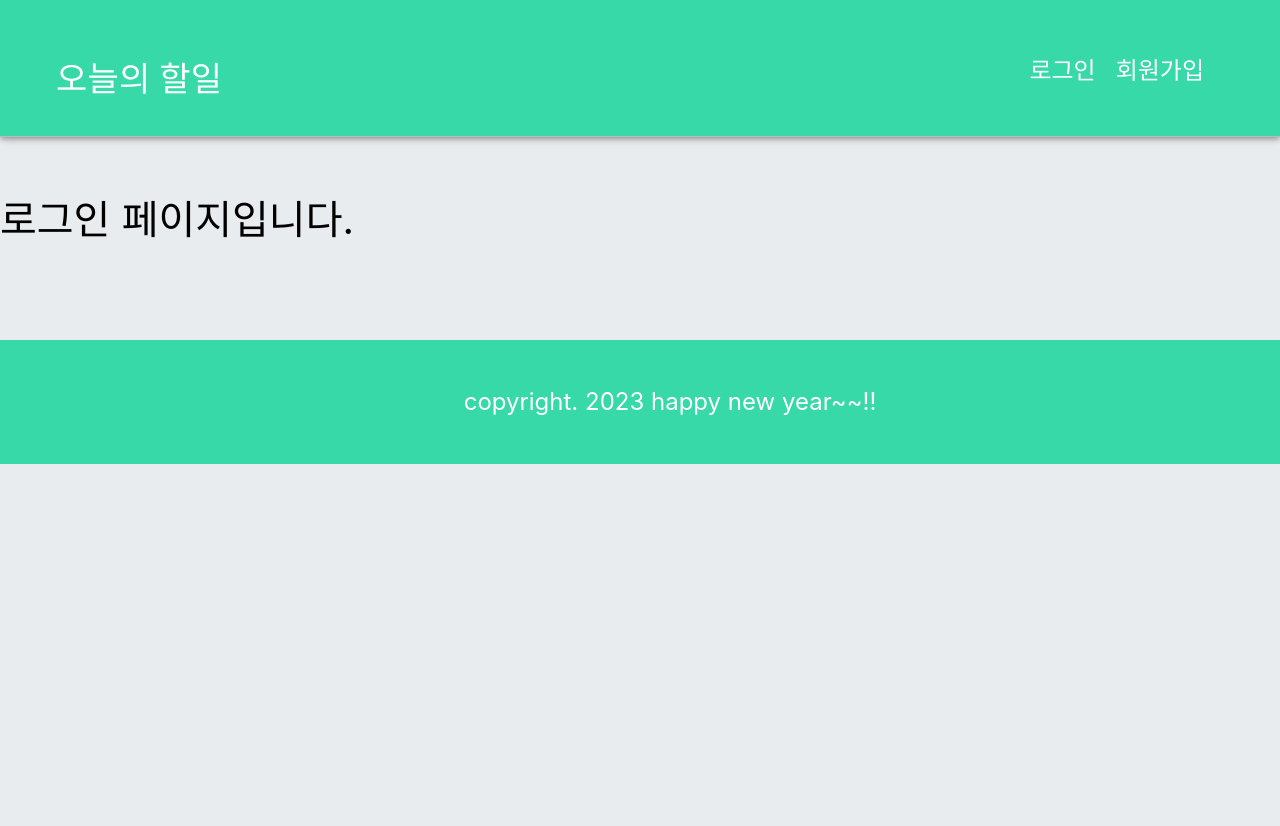
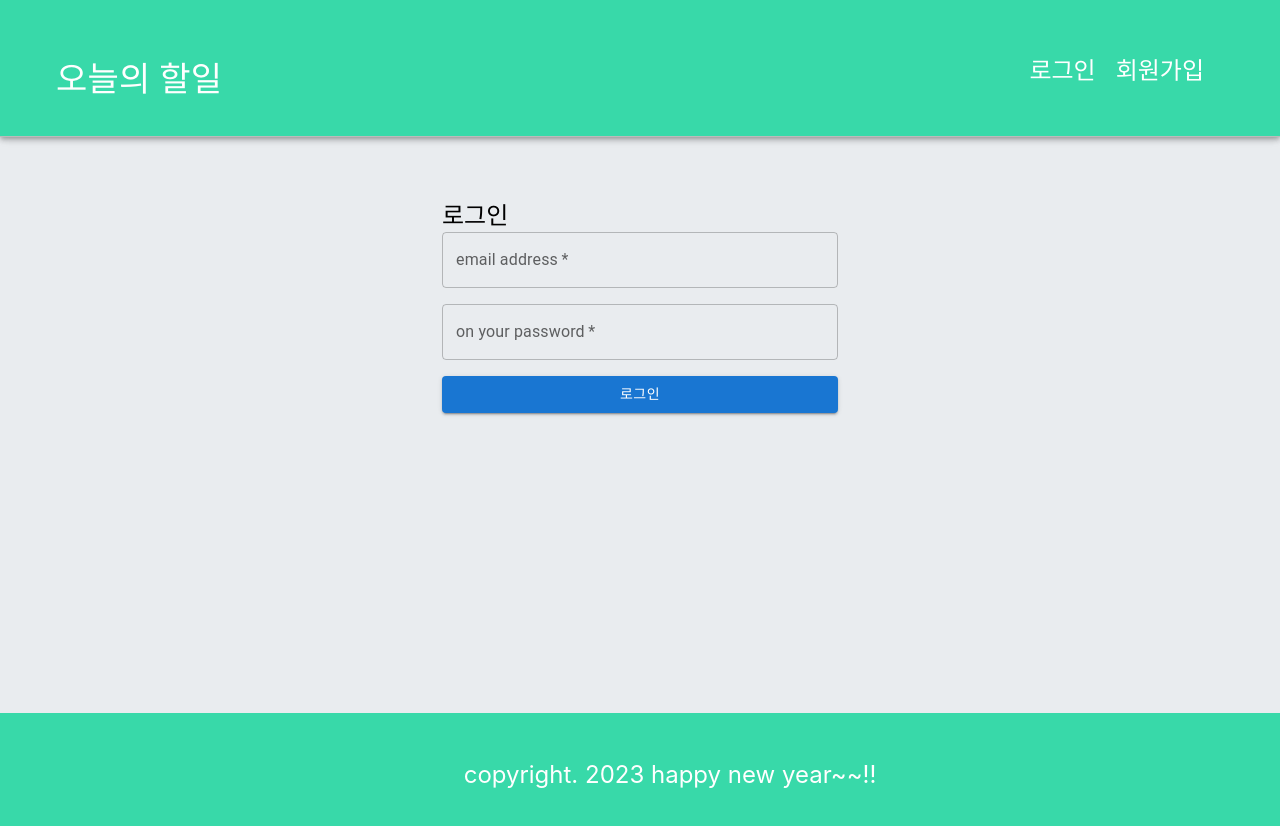
Before and after one commit to hydeandjek/react-todo-app, a React (Create React App) app: page /login in a window 1280 px wide. Shown: the top 826 px of the page. Before the commit the page ends 800 px from the top, so only its background shows below. Built offline with nearby package versions, Linux system fonts and the light colour scheme.

Commit message:
#10. 로그인 기능 구현(Context API)

```diff
--- a/src/App.css
+++ b/src/App.css
@@ -6,3 +6,17 @@
 body {
   background-color: #e9ecef;
 }
+
+.wrapper {
+  display: flex;
+  flex-direction: column;
+  justify-content: space-between;
+  height: 100vh;
+}
+
+.content-wrapper {
+  display: flex;
+  justify-content: center;
+  align-items: center;
+  flex-direction: column;
+}
--- a/src/App.js
+++ b/src/App.js
@@ -5,11 +5,15 @@
 import TodoTemplate from './components/todo/TodoTemplate';
 import Login from './components/user/Login';
 import Join from './components/user/Join';
+import { AuthContextProvider } from './utils/AuthContext';
 
 function App() {
   return (
-    <>
+    // 데이터를 전달하고자 하는 자식 컴포넌트들을 Provider 로 감쌉니다.
+    <AuthContextProvider>
+      <div className='wrapper'>
         <Header />
+        <div className='content-wrapper'>
           <Routes>
             <Route
               path='/'
@@ -24,8 +28,10 @@
               element={<Join />}
             />
           </Routes>
+        </div>
         <Footer />
-    </>
+      </div>
+    </AuthContextProvider>
   );
 }
 
--- a/src/components/layout/Header.js
+++ b/src/components/layout/Header.js
@@ -1,9 +1,23 @@
+import React, { useContext, useEffect, useState } from 'react';
 import { AppBar, Grid, Toolbar, Typography } from '@mui/material';
-import React from 'react';
-import { Link } from 'react-router-dom';
+import { Link, useNavigate } from 'react-router-dom';
 import './Header.scss';
+import { isLogin, getLoginUserInfo } from '../../utils/login-util';
+import AuthContext from '../../utils/AuthContext';
 
 const Header = () => {
+  const redirection = useNavigate();
+
+  // AuthContext에서 로그인 상태를 가져옵니다.
+  const { isLoggedIn, userName, onLogout } = useContext(AuthContext);
+
+  // 로그아웃 핸들러
+  const logoutHandler = () => {
+    // AuthContext의 onLogout 함수를 호출하여 로그인 상태를 업데이트 합니다.
+    onLogout();
+    redirection('/login');
+  };
+
   return (
     <AppBar
       position='fixed'
@@ -27,14 +41,27 @@
                 alignItems: 'center',
               }}
             >
-              <Typography variant='h4'>오늘의 할일</Typography>
+              <Typography variant='h4'>
+                {isLoggedIn ? userName + '님' : '오늘'}의 할일
+              </Typography>
             </div>
           </Grid>
 
           <Grid item>
             <div className='btn-group'>
-              <Link to='/login'>로그인</Link>
-              <Link to='/join'>회원가입</Link>
+              {isLoggedIn ? (
+                <button
+                  className='logout-btn'
+                  onClick={logoutHandler}
+                >
+                  로그아웃
+                </button>
+              ) : (
+                <>
+                  <Link to='/login'>로그인</Link>
+                  <Link to='/join'>회원가입</Link>
+                </>
+              )}
             </div>
           </Grid>
         </Grid>
--- a/src/components/layout/Header.scss
+++ b/src/components/layout/Header.scss
@@ -1,4 +1,4 @@
-.btn-group {
+.btn-group * {
   font-size: 24px;
 }
 .btn-group a,
--- a/src/components/user/Join.js
+++ b/src/components/user/Join.js
@@ -1,4 +1,3 @@
-import { SetMeal } from '@mui/icons-material';
 import {
   Button,
   Container,
--- a/src/components/user/Login.js
+++ b/src/components/user/Login.js
@@ -1,10 +1,159 @@
-import React from 'react';
+import { Button, Container, Grid, TextField, Typography } from '@mui/material';
+import React, { useContext } from 'react';
+import { API_BASE_URL as BASE, USER } from '../../config/host-config';
+import { useNavigate } from 'react-router-dom';
+import AuthContext from '../../utils/AuthContext';
 
 const Login = () => {
+  const redirection = useNavigate();
+
+  const { onLogin } = useContext(AuthContext);
+
+  const REQUEST_URL = BASE + USER + '/signin';
+
+  // 서버에 비동기 로그인 요청(AJAX 요청)
+  // 함수 앞에 async 를 붙이면 해당 함수는 프로미스 객체를 바로 리턴합니다.
+  const fetchLogin = async () => {
+    // 이메일 , 비밀번호 입력 태그 얻어오기
+
+    const $email = document.getElementById('email');
+    const $password = document.getElementById('password');
+
+    // await는 async로 선언된 함수에서만 사용이 가능합니다.
+    // awaut는 프로미스 객체가 처리될 때까지 기다립니다.
+    // 프로미스 객체의 반환 값을 바로 활용할 수 있도록 도와줍니다.
+    // then()을 활용하는 것보다 가독성이 좋고, 쓰기도 쉽습니다.
+    const res = await fetch(REQUEST_URL, {
+      method: 'POST',
+      headers: { 'content-type': 'application/json' },
+      body: JSON.stringify({
+        email: $email.value,
+        password: $password.value,
+      }),
+    });
+
+    if (res.status === 400) {
+      const text = await res.text();
+      alert(text);
+      return;
+    }
+
+    const { token, userName, email, role } = await res.json(); //서버에서 온 json 읽기
+
+    // Context API 를 사용하여 로그인 상태를 업데이트 합니다.
+    onLogin(token, userName, role);
+
+    // 홈으로 리다이렉트
+    redirection('/');
+
+    // fetch(REQUEST_URL, {
+    //   method: 'POST',
+    //   headers: { 'content-type': 'application/json' },
+    //   body: JSON.stringify({
+    //     email: $email.value,
+    //     password: $password.value,
+    //   }),
+    // })
+    //   .then((res) => {
+    //     if (res.status === 400) {
+    //       // 가입이 안되어있거나 , 비번 틀린 경우
+    //       return res.text(); // 에러메세지는 text이기 때문에 text()를 리턴.
+    //     }
+    //     return res.json(); // 400에러가 아니라면 로그인 성공이기 때문에 json()을 리턴.
+    //   })
+    //   .then((result) => {
+    //     if (typeof result === 'string') {
+    //       alert(result);
+    //       return;
+    //     }
+    //     console.log(result);
+    //   });
+  };
+
+  // 로그인 요청 핸들러
+  const loginHandler = (e) => {
+    e.preventDefault();
+
+    //서버에 로그인 요청 전송
+    fetchLogin();
+  };
+
   return (
-    <div style={{ marginTop: '200px', fontSize: '40px' }}>
-      로그인 페이지입니다.
-    </div>
+    <Container
+      component='main'
+      maxWidth='xs'
+      style={{ margin: '200px auto' }}
+    >
+      <Grid
+        container
+        spacing={2}
+      >
+        <Grid
+          item
+          xs={12}
+        >
+          <Typography
+            component='h1'
+            variant='h5'
+          >
+            로그인
+          </Typography>
+        </Grid>
+      </Grid>
+
+      <form
+        noValidate
+        onSubmit={loginHandler}
+      >
+        <Grid
+          container
+          spacing={2}
+        >
+          <Grid
+            item
+            xs={12}
+          >
+            <TextField
+              variant='outlined'
+              required
+              fullWidth
+              id='email'
+              label='email address'
+              name='email'
+              autoComplete='email'
+            />
+          </Grid>
+          <Grid
+            item
+            xs={12}
+          >
+            <TextField
+              variant='outlined'
+              required
+              fullWidth
+              name='password'
+              label='on your password'
+              type='password'
+              id='password'
+              autoComplete='current-password'
+            />
+          </Grid>
+          <Grid
+            item
+            xs={12}
+          >
+            <Button
+              type='submit'
+              fullWidth
+              variant='contained'
+              color='primary'
+            >
+              로그인
+            </Button>
+          </Grid>
+        </Grid>
+      </form>
+    </Container>
   );
 };
 
--- /dev/null
+++ b/src/utils/AuthContext.js
@@ -0,0 +1,51 @@
+import React, { useState } from 'react';
+
+// 새로운 전역 컨텍스트 생성
+const AuthContext = React.createContext({
+  isLoggedIn: false, // 로그인 했는지의 여부 추적
+  uesrName: '',
+  onLogout: () => {},
+  onLogin: (email, password) => {},
+});
+
+// 위에서 생성한 Context를 제공할 수 있는 provider
+// 이 컴포넌트를 통해 자식 컴포넌트에게 인증 상태와 관련된 함수들을 전달 할 수 있음.
+export const AuthContextProvider = (props) => {
+  const [isLoggedIn, setIsLoggedIn] = useState(false);
+  const [userName, setUserName] = useState('');
+
+  // 로그아웃 핸들러
+  const logoutHandler = () => {
+    localStorage.clear(); // 로컬스토리지 내용 전체 삭제
+    setIsLoggedIn(false);
+    setUserName('');
+  };
+
+  // 로그인 헨틀러
+  const loginHandler = (token, userName, role) => {
+    localStorage.setItem('isLoggedIn', '1');
+    // json에 담긴 인증정보를 클라이언트에 보관
+    // 1. 로컬 스토리지 - 브라우저가 종료되어도 보관됨.
+    // 2. 세션 스토리지 - 브라우저가 종료되면 사라짐.
+    localStorage.setItem('ACCESS_TOKEN', token);
+    localStorage.setItem('LOGIN_USERNAME', userName);
+    localStorage.setItem('USER_ROLE', role);
+    setIsLoggedIn(true);
+    setUserName(userName);
+  };
+
+  return (
+    <AuthContext.Provider
+      value={{
+        onLogin: loginHandler,
+        userName,
+        onLogout: logoutHandler,
+        isLoggedIn,
+      }}
+    >
+      {props.children}
+    </AuthContext.Provider>
+  );
+};
+
+export default AuthContext;
--- /dev/null
+++ b/src/utils/login-util.js
@@ -0,0 +1,19 @@
+// 로그인 한 유저의 데이터 객체를 반환하는 함수
+export const getLoginUserInfo = () => {
+  return {
+    token: localStorage.getItem('ACCESS_TOKEN'),
+    username: localStorage.getItem('LOGIN_USERNAME'),
+    role: localStorage.getItem('USER_ROLE'),
+  };
+};
+
+// 로그인 여부를 확인하는 함수
+// const isLogin = () => {
+//   const token = localStorage.getItem('ACCESS_TOKEN');
+//   if (token === null) return false;
+//   return true;
+// };
+
+// 특정 값이나 메서드의 리턴값을 논리 타입으로 변환하고자 할때 !!를 붙입니다.
+// localStorage.getItem의 결과를 논리타입으로 리턴 -> 값이 있으면 true, null 이면 false로 리턴.
+export const isLogin = () => !!localStorage.getItem('ACCESS_TOKEN');
```
Lines whose indentation alone changed are shown as unchanged.
